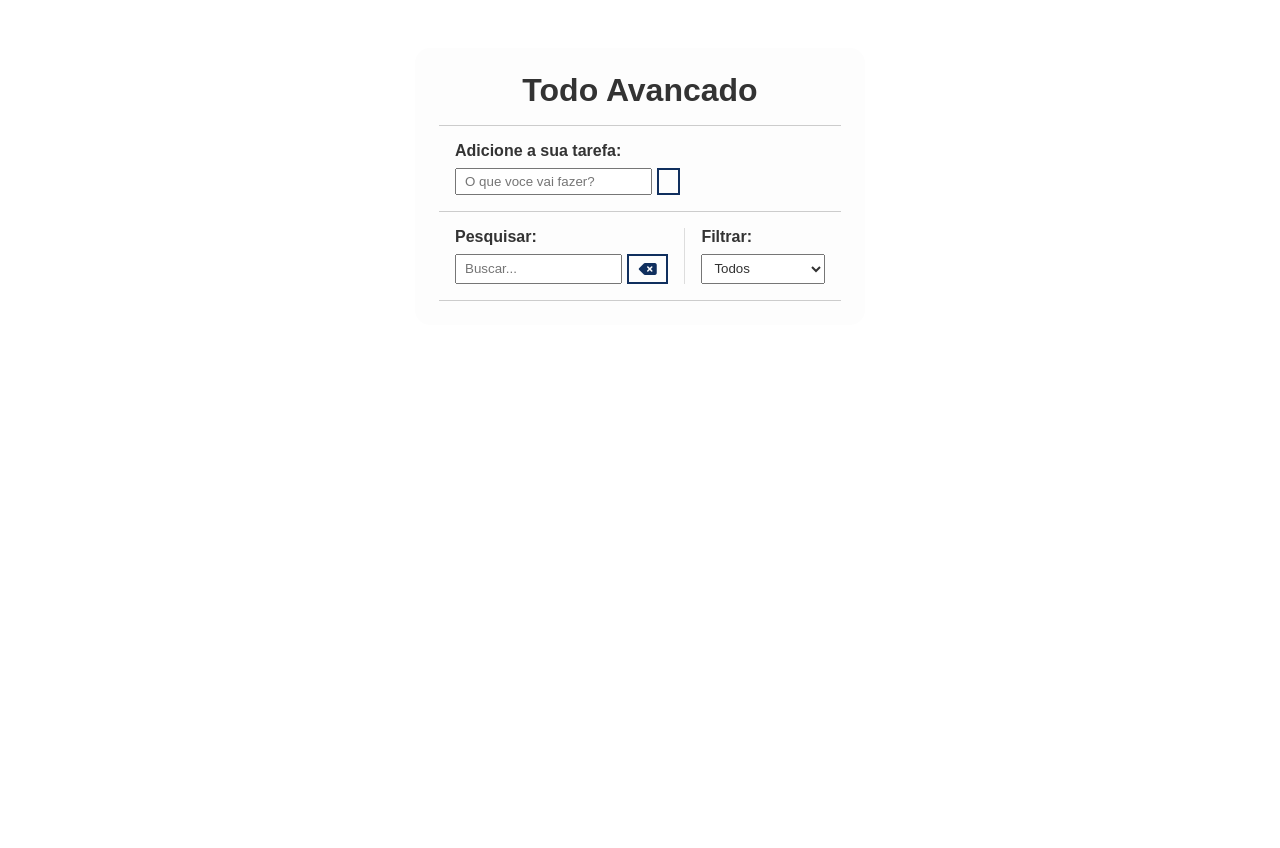
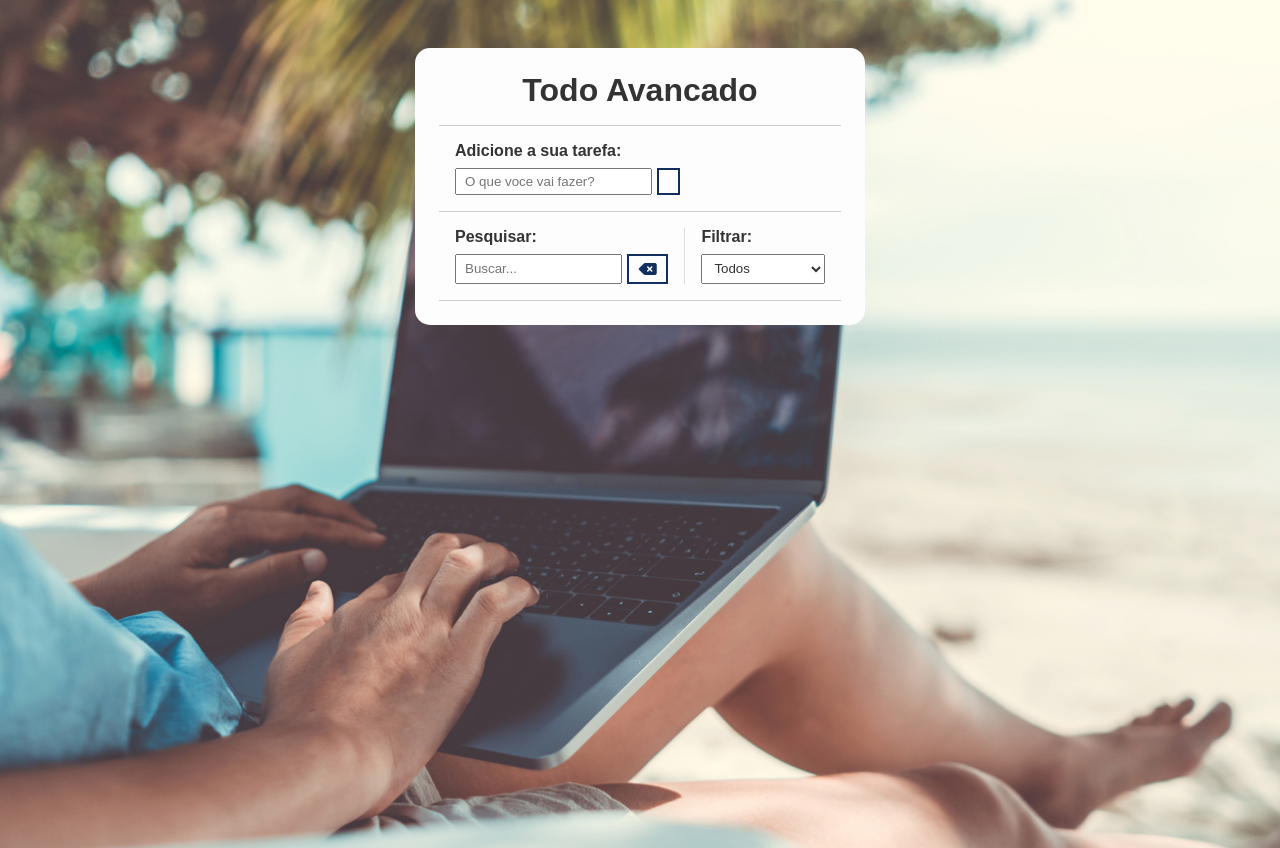
Before and after one commit to cassioluciano98/Criador-de-Lista-JavaScript, a plain HTML site: page index.html in a window 1280 px wide. Drawn offline with Linux system fonts and the light colour scheme; some icons are missing.

Commit message:
Atualizacao
Imagem alterada diretório. Não estava sendo carregado o background-image.

```diff
--- a/css/style.css
+++ b/css/style.css
@@ -8,7 +8,7 @@
 
 body{
     height: 100vh;
-    background-image: url('img/background.jpg');
+    background-image: url('../img/background.jpg');
     background-position: center;
     background-size: cover;
     background-repeat: no-repeat;
```
